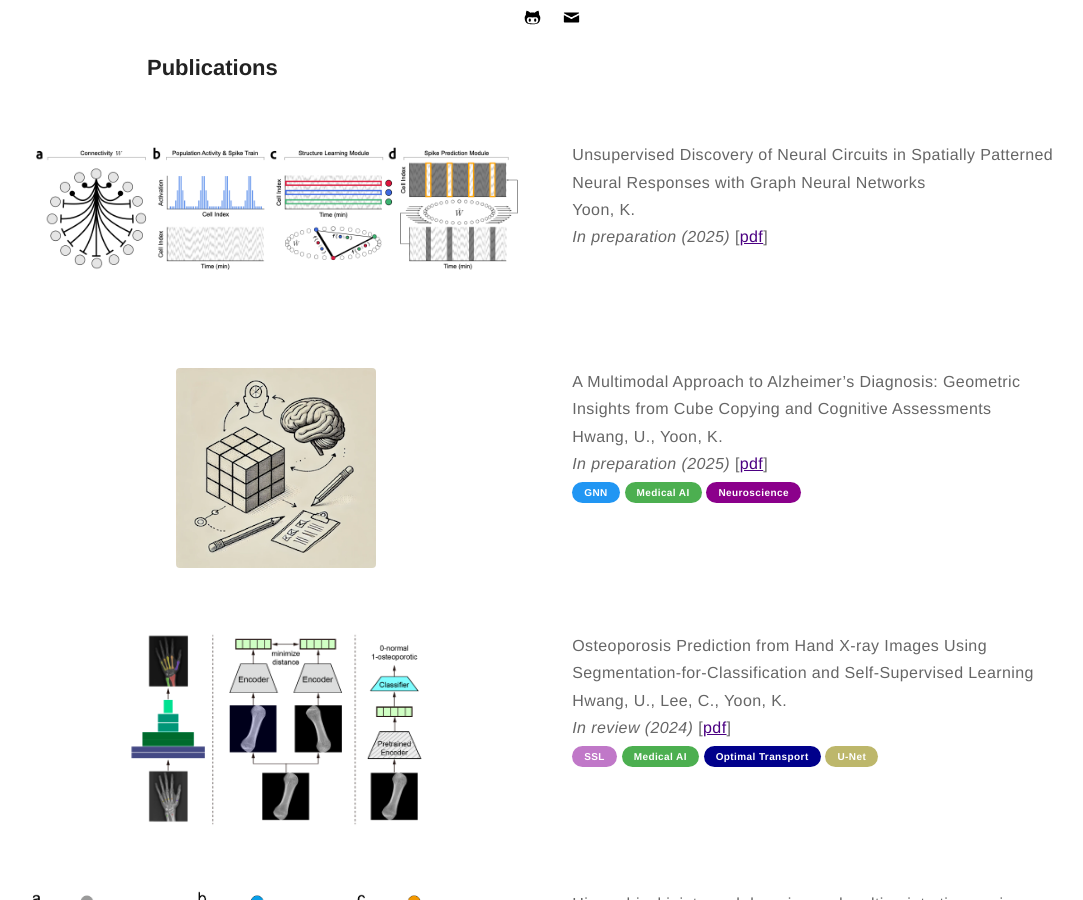
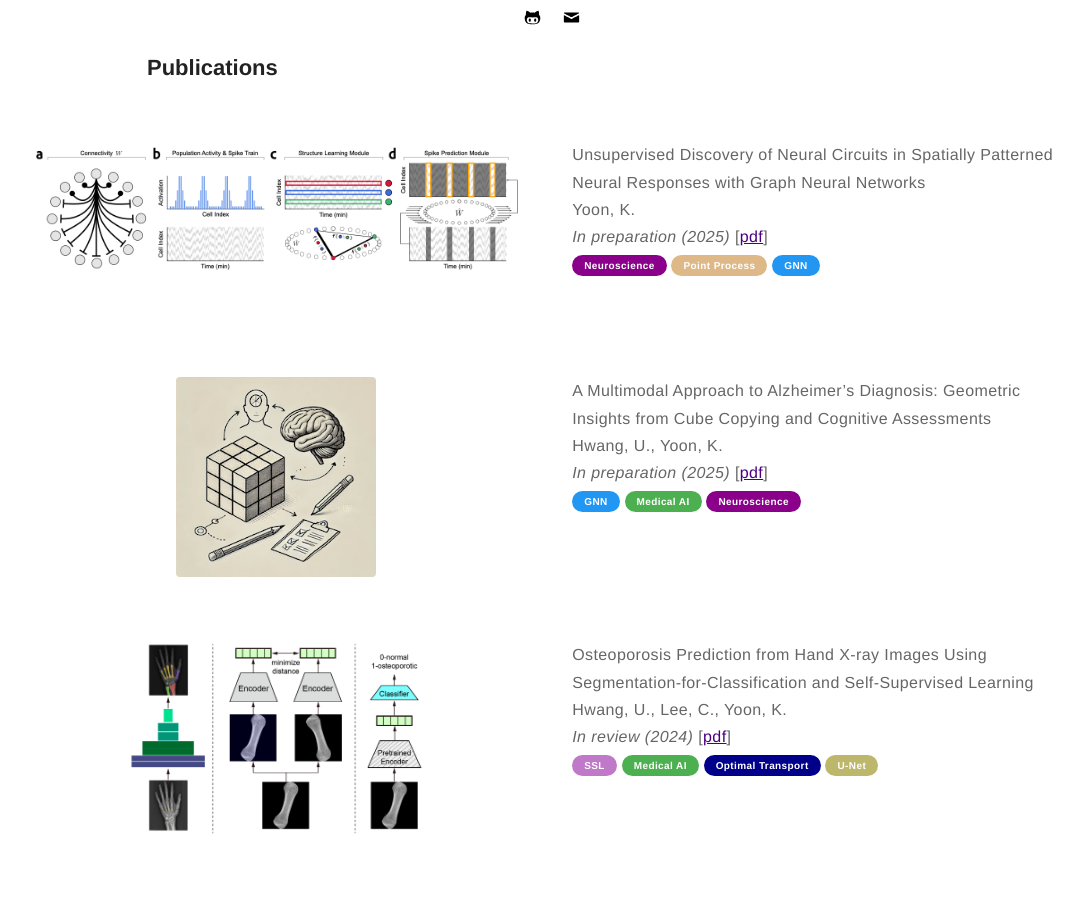
Before and after one commit to kijungyoon/kijungyoon.github.io, a Jekyll site: the page built from papers.md, in a window 1280 px wide and 900 px high, scrolled down 433 px. Shown: the whole window, without its empty margins (88-1171 px from the left). Built offline with Jekyll 4.4.1, drawn with Linux system fonts in a browser that asks for light colours.

Commit message:
Update papers.md

```diff
--- a/papers.md
+++ b/papers.md
@@ -13,7 +13,11 @@ layout: page
     <p><b>Unsupervised Discovery of Neural Circuits in Spatially Patterned Neural Responses with Graph Neural Networks</b><br>
     Yoon, K.<br>
     <i>In preparation (2025)</i>
-    [<a href="https://">pdf</a>]</p><br>
+    [<a href="https://">pdf</a>]<br>
+    <span class="pill-label pill-dmagenta">Neuroscience</span>
+    <span class="pill-label pill-bwood">Point Process</span>
+    <span class="pill-label pill-blue">GNN</span>
+    </p>
     </div>
 </div>
 
```
